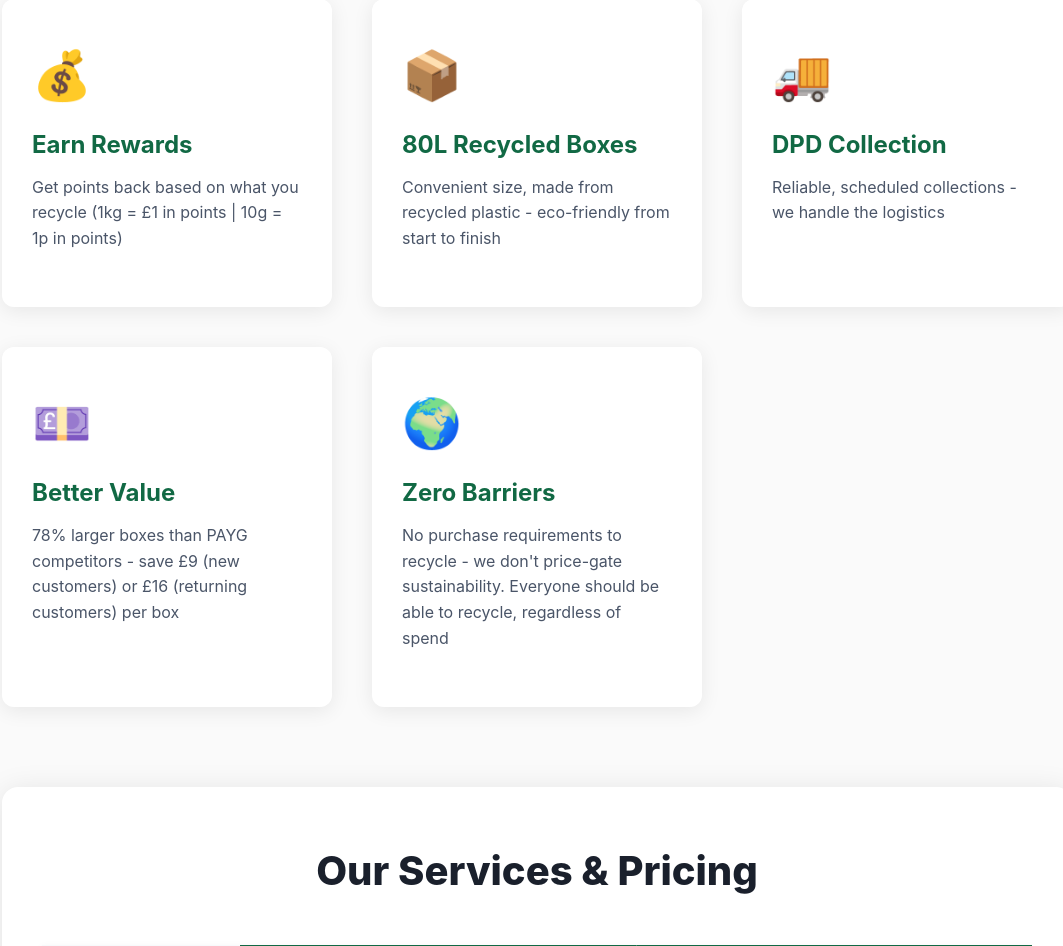
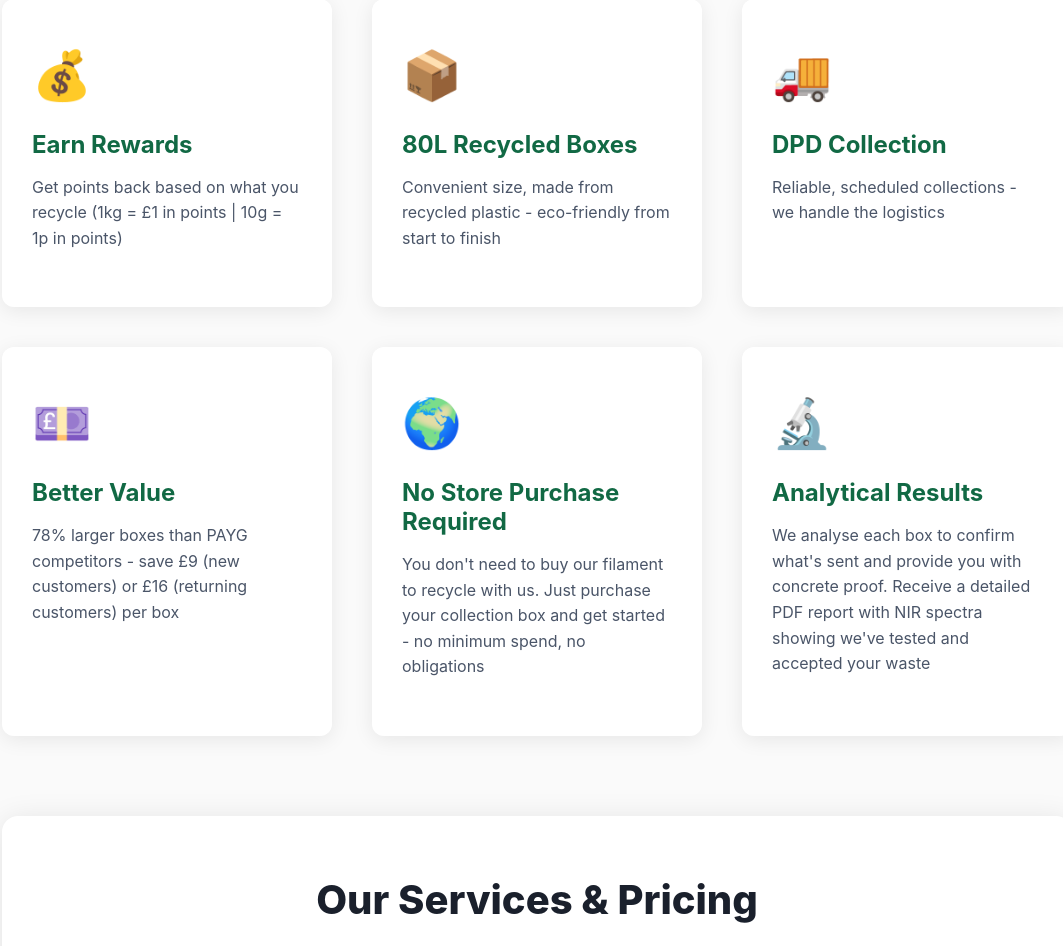
Before and after one commit to S-J-Knight/Python-Portfolio, a Django app: page /store/business/ in a window 1280 px wide. Shown: the part 1254-2200 px from the top of the page, without its empty margins (103-1166 px from the left). Run offline with Django 5.2, Linux system fonts and the light colour scheme; data that the repository does not hold is empty; some libraries are stand-ins or nearby versions.

Commit message:
few minor fixes

```diff
--- a/website/store/templates/store/business.html
+++ b/website/store/templates/store/business.html
@@ -437,8 +437,14 @@
 
             <div class="benefit-card">
                 <span class="benefit-icon">🌍</span>
-                <h3 class="benefit-title">Zero Barriers</h3>
-                <p class="benefit-text">No purchase requirements to recycle - we don't price-gate sustainability. Everyone should be able to recycle, regardless of spend</p>
+                <h3 class="benefit-title">No Store Purchase Required</h3>
+                <p class="benefit-text">You don't need to buy our filament to recycle with us. Just purchase your collection box and get started - no minimum spend, no obligations</p>
+            </div>
+
+            <div class="benefit-card">
+                <span class="benefit-icon">🔬</span>
+                <h3 class="benefit-title">Analytical Results</h3>
+                <p class="benefit-text">We analyse each box to confirm what's sent and provide you with concrete proof. Receive a detailed PDF report with NIR spectra showing we've tested and accepted your waste</p>
             </div>
         </div>
     </section>
@@ -505,10 +511,10 @@
                     </tr>
                     <tr>
                         <td class="row-label">Rewards</td>
-                        <td>1kg = £1 points<br><small>(10g = 1p)</small></td>
-                        <td>1kg = £1 points<br><small>(10g = 1p)</small></td>
-                        <td style="background: #f0fdf4;">1kg = £1 points<br><small>(10g = 1p)</small></td>
-                        <td>1kg = £1 points<br><small>(10g = 1p)</small></td>
+                        <td>1kg = 100 points = £1<br>in store credit</td>
+                        <td>1kg = 100 points = £1<br>in store credit</td>
+                        <td style="background: #f0fdf4;">1kg = 100 points = £1<br>in store credit</td>
+                        <td>1kg = 100 points = £1<br>in store credit</td>
                     </tr>
                     <tr>
                         <td class="row-label">Dashboard Access</td>
--- a/website/store/templates/store/main.html
+++ b/website/store/templates/store/main.html
@@ -13,9 +13,9 @@
         <meta name="robots" content="index, follow">
 
         <!-- Favicon -->
-        <link rel="icon" type="image/png" href="{% static 'images/Knightcycle black background.png' %}">
-        <link rel="shortcut icon" type="image/png" href="{% static 'images/Knightcycle black background.png' %}">
-        <link rel="apple-touch-icon" href="{% static 'images/Knightcycle black background.png' %}">
+        <link rel="icon" type="image/png" href="{% static 'images/favicon.png' %}">
+        <link rel="shortcut icon" type="image/png" href="{% static 'images/favicon.png' %}">
+        <link rel="apple-touch-icon" href="{% static 'images/favicon.png' %}">
 
         <!-- Open Graph / Facebook -->
         <meta property="og:type" content="website">
--- a/website/templates/pages/home.html
+++ b/website/templates/pages/home.html
@@ -851,7 +851,7 @@
           <span class="info-icon">🌍</span>
           <div>
             <h3>Meet Sustainability Goals</h3>
-            <p>Achieve ESG targets with verifiable recycling metrics, full reporting, and certification.</p>
+            <p>Achieve ESG targets with verifiable recycling metrics and full reporting.</p>
           </div>
         </div>
 
```
Also changed, not shown: website/static/business_flyer.html (+10 -6 lines), website/static/images/favicon.png (added).
